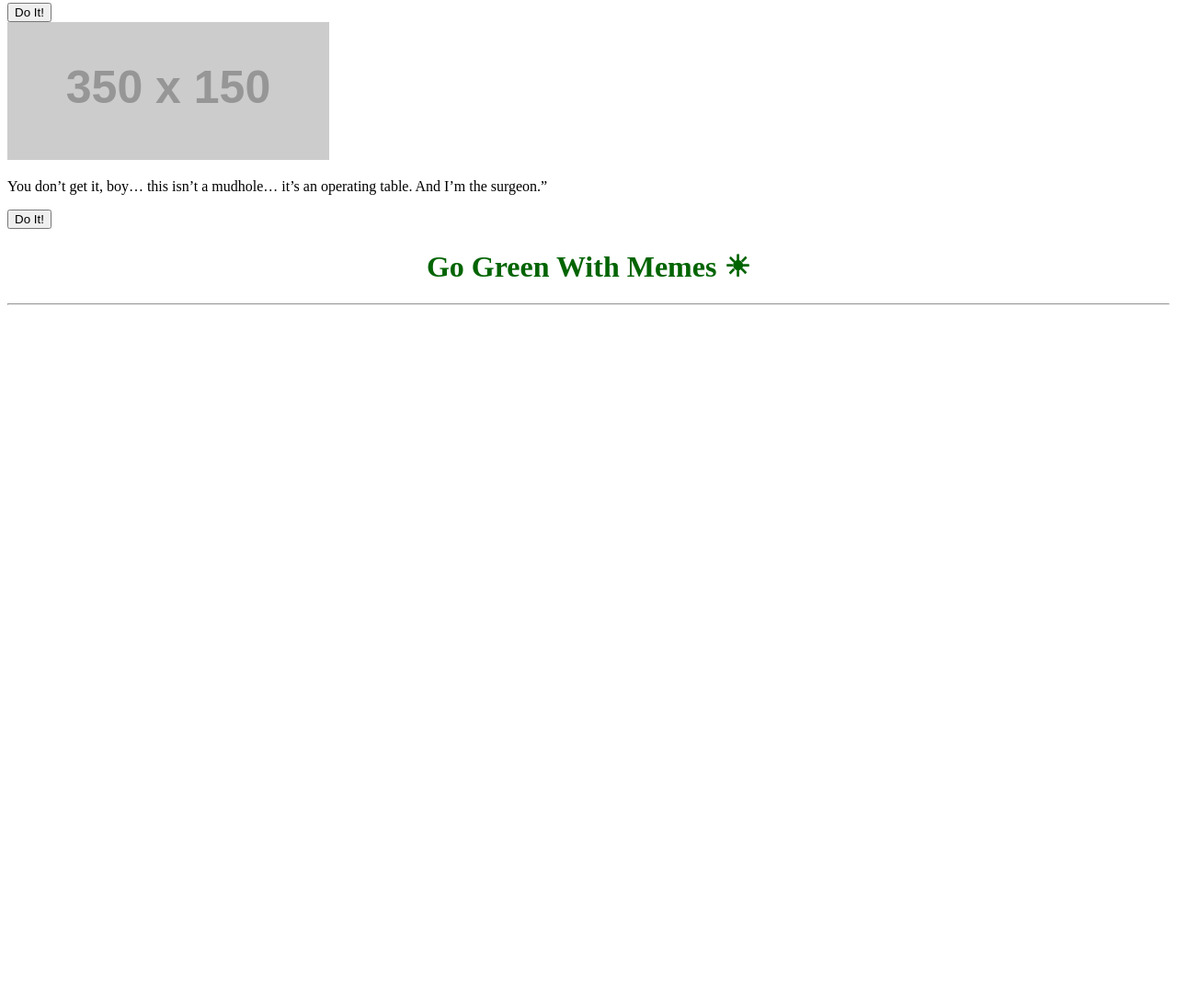
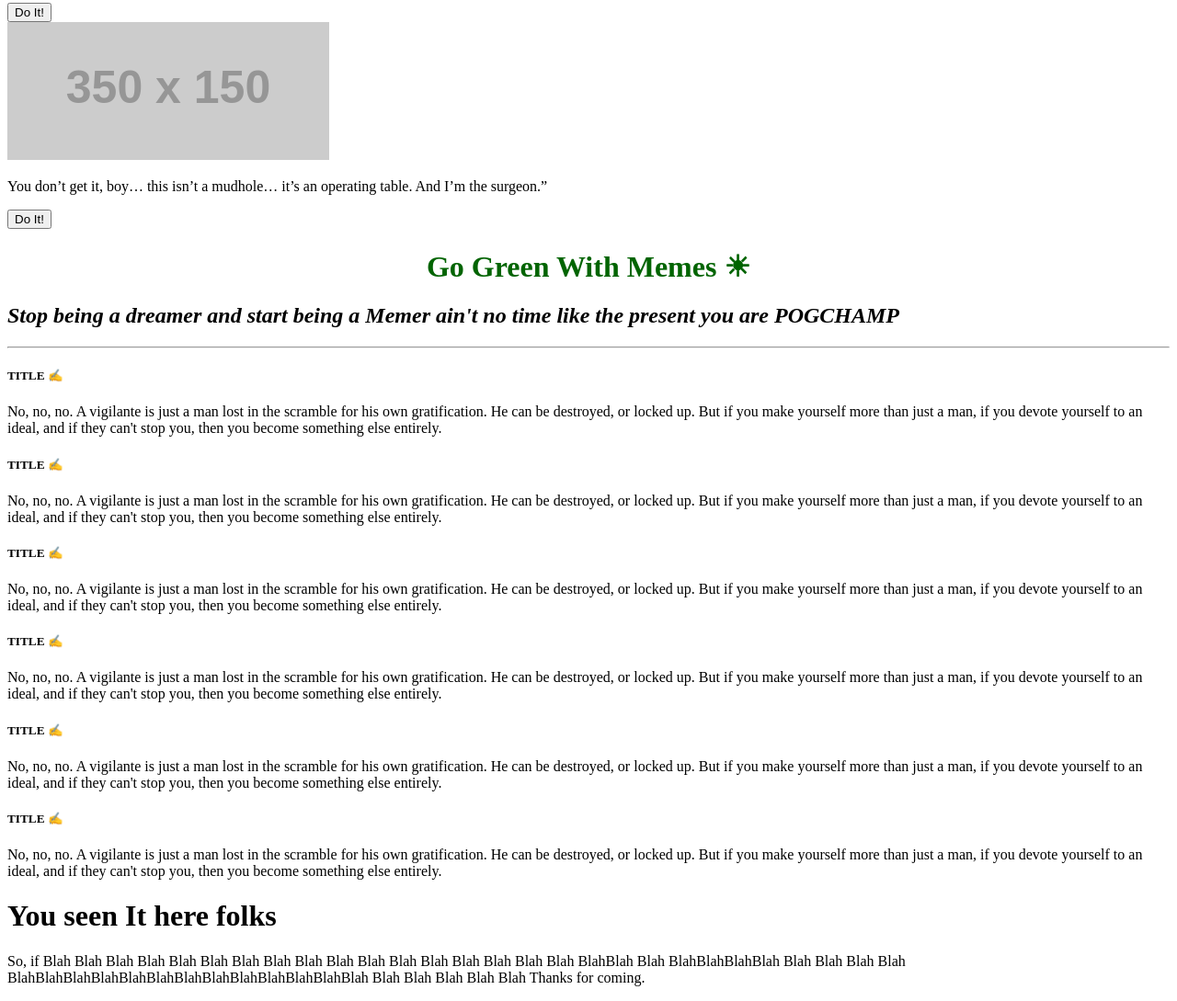
Before and after one commit to Mattengin/Website-12, a plain HTML site: page Index.html in a window 1280 px wide. Shown: the part 1282-2371 px from the top of the page at 92% size. Before the commit the page ends 1622 px from the top, so only its background shows below. Drawn offline with Linux system fonts and the light colour scheme; placeholder pictures from the web are drawn by us.

Commit message:
finished HTML (probably)

```diff
--- a/Index.html
+++ b/Index.html
@@ -79,7 +79,69 @@
     </div>
 
     <h1 class="entryText">Go Green With Memes &#9728;</h1>
+    <h2><em>Stop being a dreamer and start being a Memer ain't no time like the present you are POGCHAMP</em></h2>
     <hr />
+
+    <div class="containment">
+        <div class="proof">
+            <div class="proofTitle">
+                <h5>TITLE <span>&#9997;</span></h5>
+            </div>
+            <div class="proofWords">
+                    <p>No, no, no. A vigilante is just a man lost in the scramble for his own gratification. He can be destroyed, or locked up. But if you make yourself more than just a man, if you devote yourself to an ideal, and if they can't stop you, then you become something else entirely.</p>
+            </div>
+        </div>
+
+        <div class="proof">
+            <div class="proofTitle">
+                <h5>TITLE <span>&#9997;</span></h5>
+            </div>
+            <div class="proofWords">
+                    <p>No, no, no. A vigilante is just a man lost in the scramble for his own gratification. He can be destroyed, or locked up. But if you make yourself more than just a man, if you devote yourself to an ideal, and if they can't stop you, then you become something else entirely.</p>
+            </div>
+        </div>
+
+        <div class="proof">
+            <div class="proofTitle">
+                <h5>TITLE <span>&#9997;</span></h5>
+            </div>
+            <div class="proofWords">
+                <p>No, no, no. A vigilante is just a man lost in the scramble for his own gratification. He can be destroyed, or locked up. But if you make yourself more than just a man, if you devote yourself to an ideal, and if they can't stop you, then you become something else entirely.</p>
+            </div>
+        </div>
+
+        <div class="proof">
+            <div class="proofTitle">
+                <h5>TITLE <span>&#9997;</span></h5>
+            </div>
+            <div class="proofWords">
+                <p>No, no, no. A vigilante is just a man lost in the scramble for his own gratification. He can be destroyed, or locked up. But if you make yourself more than just a man, if you devote yourself to an ideal, and if they can't stop you, then you become something else entirely.</p>
+            </div>
+        </div>
+
+        <div class="proof">
+
+            <div class="proofTitle">
+                <h5>TITLE <span>&#9997;</span></h5>
+            </div>
+
+            <div class="proofWords">
+                <p>No, no, no. A vigilante is just a man lost in the scramble for his own gratification. He can be destroyed, or locked up. But if you make yourself more than just a man, if you devote yourself to an ideal, and if they can't stop you, then you become something else entirely.</p>
+            </div>
+        </div>
+
+        <div class="proof">
+            <div class="proofTitle">
+                <h5>TITLE <span>&#9997;</span></h5>
+            </div>
+            <div class="proofWords">
+                <p>No, no, no. A vigilante is just a man lost in the scramble for his own gratification. He can be destroyed, or locked up. But if you make yourself more than just a man, if you devote yourself to an ideal, and if they can't stop you, then you become something else entirely.</p>
+            </div>
+        </div>
+    </div>
+
+    <h1> You seen It here folks</h1>
+    <p>So, if Blah Blah Blah Blah Blah Blah Blah Blah Blah Blah Blah Blah Blah Blah Blah Blah Blah BlahBlah Blah BlahBlahBlahBlah Blah Blah Blah Blah BlahBlahBlahBlahBlahBlahBlahBlahBlahBlahBlahBlahBlah Blah Blah Blah Blah Blah Thanks for coming.</p>
 
     <script src="scripts.js"></script>
 </body>
```
